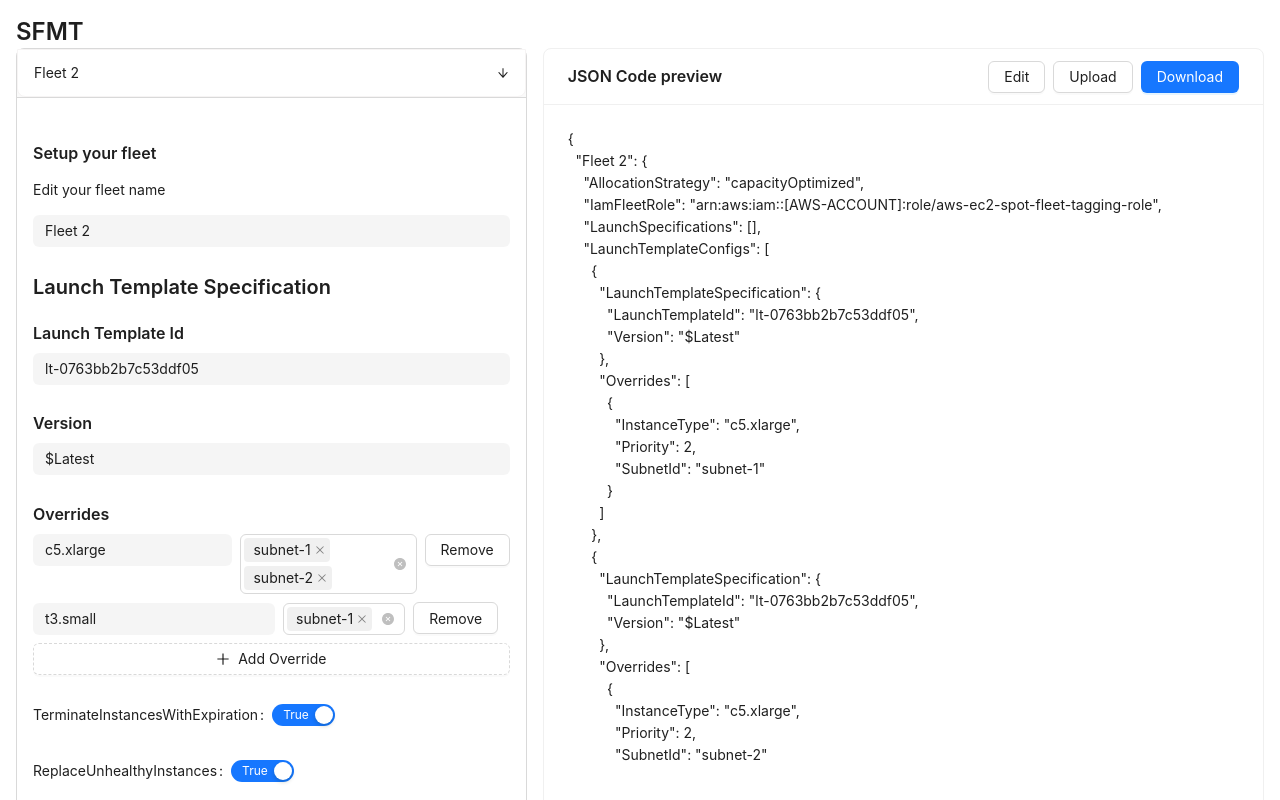
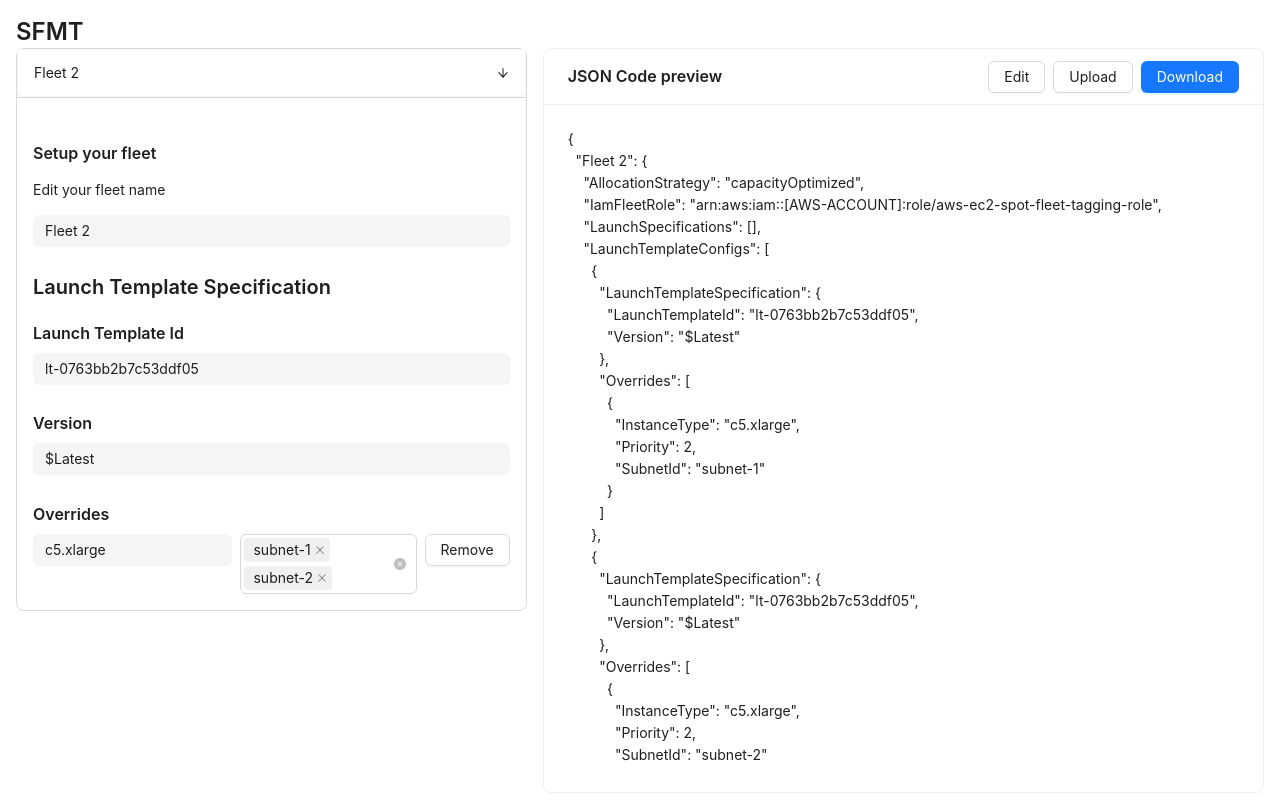
Before and after one commit to trackit/Deadline-rfdk-public, a React (Create React App) app in the folder DeadlineStack/spotfleet-mgmt-ui/client/: page / in a window 1280 px wide. Both pictures are taken after a click on the tab 496 px from the left and 73 px from the top of the page. Shown: the top 800 px of the page. Built offline with nearby package versions, Linux system fonts and the light colour scheme.

Commit message:
feat(ui): add form scrollable

```diff
--- a/DeadlineStack/spotfleet-mgmt-ui/client/src/components/DynamicForm.tsx
+++ b/DeadlineStack/spotfleet-mgmt-ui/client/src/components/DynamicForm.tsx
@@ -181,7 +181,8 @@ const DynamicForm = ({ formData, onDataUpdate }: FleetFormProps) => {
     key: fleetName,
     label: fleetName,
     children: (
-      <Form onFinish={onFinish} initialValues={formValues}>
+     <div style={{ height: '60vh', overflow: 'scroll', whiteSpace: 'pre-wrap' }}>
+       <Form onFinish={onFinish} initialValues={formValues}>
         <InputField
           title="Setup your fleet"
           sentence="Edit your fleet name"
@@ -208,6 +209,7 @@ const DynamicForm = ({ formData, onDataUpdate }: FleetFormProps) => {
         </Form.Item>
        </Space>
       </Form>
+     </div>
     ),
   }));
 
--- a/DeadlineStack/spotfleet-mgmt-ui/client/src/components/FormItem.tsx
+++ b/DeadlineStack/spotfleet-mgmt-ui/client/src/components/FormItem.tsx
@@ -4,7 +4,6 @@ import InputField from './InputField';
 import FormList from './FormList';
 import BooleanSelector from './BooleanSelector';
 import BlockDeviceMappings from './BlockDeviceMappings';
-import CustomTagInput from './CustomTagInput';
 
 
 interface FormItemProps {
--- a/DeadlineStack/spotfleet-mgmt-ui/client/src/components/FormList.tsx
+++ b/DeadlineStack/spotfleet-mgmt-ui/client/src/components/FormList.tsx
@@ -1,7 +1,6 @@
 import React from "react";
 import { Button, Form, Input, Space, Typography } from "antd";
 import { PlusOutlined } from "@ant-design/icons";
-import CustomTagInput from "./CustomTagInput";
 
 interface FormListProps {
   name: any[];
--- a/DeadlineStack/spotfleet-mgmt-ui/client/src/components/JsonPreviewCard.tsx
+++ b/DeadlineStack/spotfleet-mgmt-ui/client/src/components/JsonPreviewCard.tsx
@@ -77,14 +77,14 @@ const JsonPreviewCard: React.FC<JsonPreviewCardProps> = ({ data, onDataUpdate })
             if (!event.target?.result)
                 return;
             try {
-                const uploadedDAta = JSON.parse(event.target.result as string);
-                onDataUpdate(uploadedDAta);
+                JSON.parse(event.target.result as string);
             } catch (error) {
                 notification.open({
                     message: 'Invalid JSON format',
                     description: 'Please make sure the JSON is correctly formatted.',
                 });
                 setIsEditing(true);
+
             }
         };
         reader.readAsText(file);
--- a/DeadlineStack/spotfleet-mgmt-ui/client/src/index.css
+++ b/DeadlineStack/spotfleet-mgmt-ui/client/src/index.css
@@ -17,7 +17,16 @@ code {
   border: 1px solid #f6f4f4;
 }
 
+.card {
+  height: 100%;
+  position: relative;
+}
 
+.scrollable-content {
+  height: 80vh;
+  white-space: pre-wrap;
+  overflow: auto;
+}
 
 
 
```
Also changed, not shown: DeadlineStack/spotfleet-mgmt-ui/client/src/App.tsx (line endings or trailing spaces).
